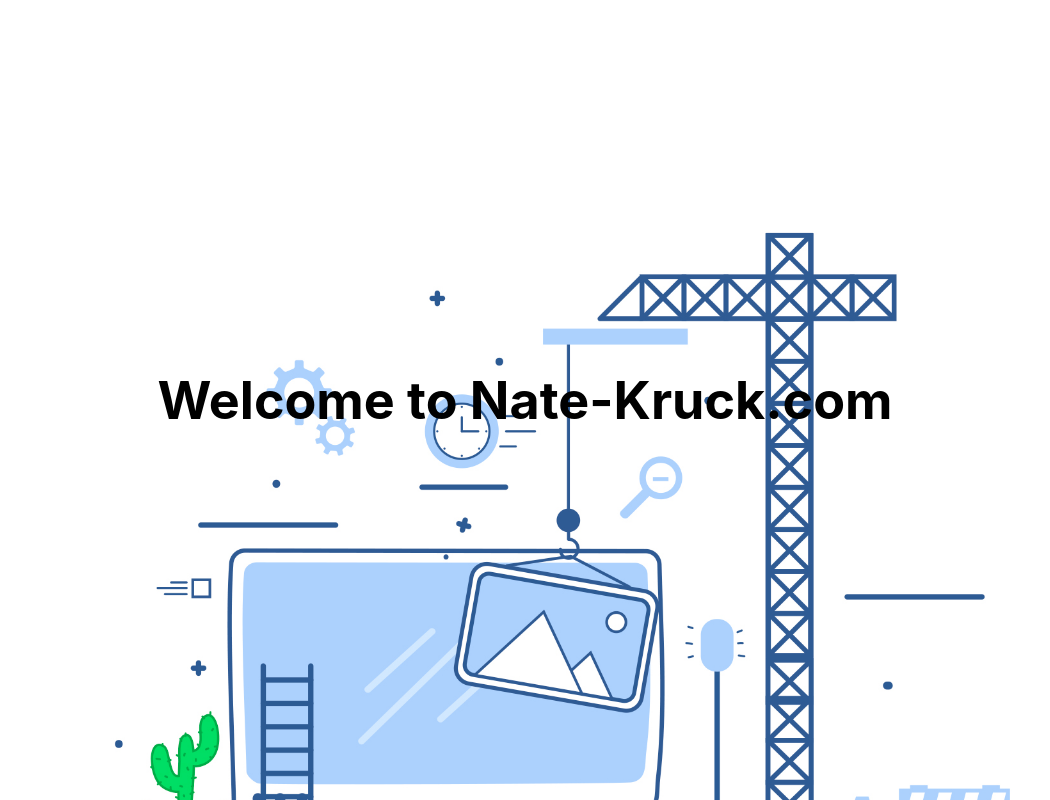
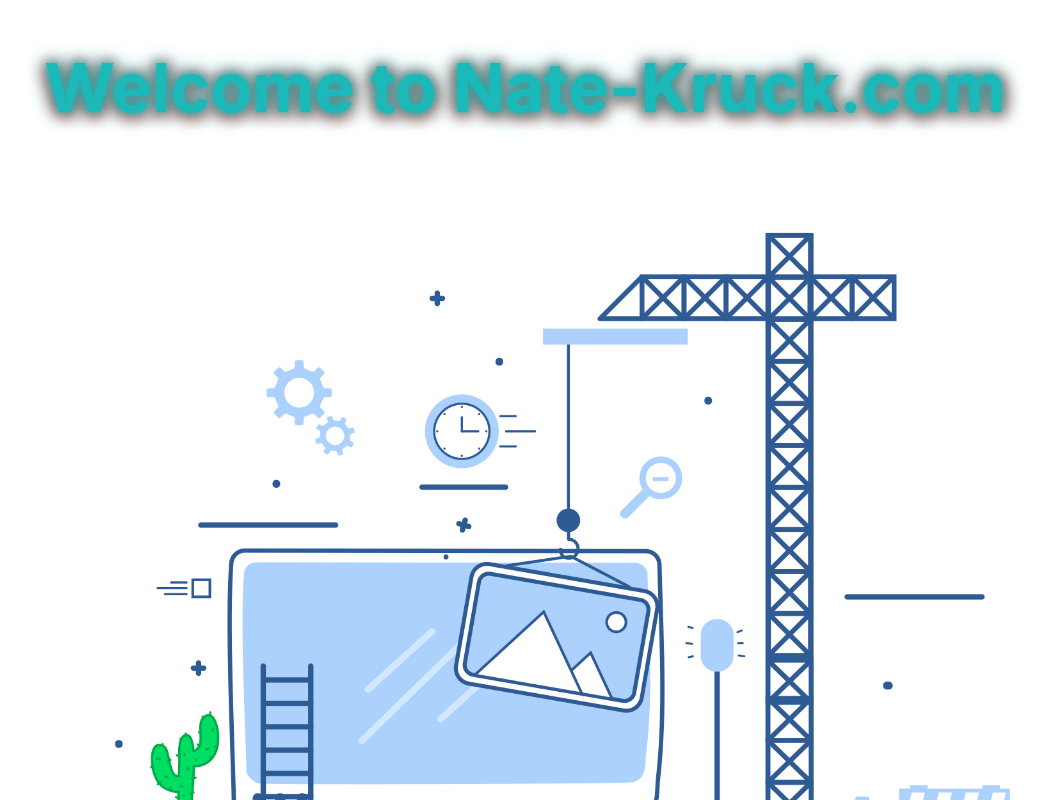
Before and after one commit to Nate-Kruck/nate-kruck2.0, a React (Create React App) app: page / in a window 1280 px wide. Shown: the whole page, without its empty margins (115-1165 px from the left). Built offline with nearby package versions, Linux system fonts and the light colour scheme.

Commit message:
landing page with maintenance background

```diff
--- a/package.json
+++ b/package.json
@@ -6,6 +6,7 @@
     "@testing-library/jest-dom": "^5.11.4",
     "@testing-library/react": "^11.1.0",
     "@testing-library/user-event": "^12.1.10",
+    "node-sass": "4.14.1",
     "react": "^17.0.1",
     "react-dom": "^17.0.1",
     "react-scripts": "4.0.1",
--- a/src/App.css
+++ b/src/App.css
@@ -1,30 +1,3 @@
 .App {
   text-align: center;
 }
-
-@media (prefers-reduced-motion: no-preference) {
-  .App-logo {
-    animation: App-logo-spin infinite 20s linear;
-  }
-}
-
-.App-header {
-  background-image: url(./images/maintenance.jpg);
-  background-size: cover;
-  min-height: 100vh;
-  display: flex;
-  flex-direction: column;
-  align-items: center;
-  justify-content: center;
-  font-size: calc(10px + 2vmin);
-  color: black;
-}
-
-@keyframes App-logo-spin {
-  from {
-    transform: rotate(0deg);
-  }
-  to {
-    transform: rotate(360deg);
-  }
-}
--- a/src/App.js
+++ b/src/App.js
@@ -1,11 +1,14 @@
 import './App.css';
+import './sass/home.scss';
 import Home from './components/home';
 
 function App() {
   return (
       <div className="App">
         <header className="App-header">
-          <Home />
+          <div className="Neon-nate">
+              <Home />
+          </div>
         </header>
       </div>
   );
--- a/src/components/home.jsx
+++ b/src/components/home.jsx
@@ -1,9 +1,14 @@
-import React, { Component } from 'react'
+import React, { Component } from 'react';
+import '../sass/home.scss';
 
 export default class Home extends Component {
     render() {
         return (
-            <h1>Welcome to Nate-Kruck.com</h1>
+            <h1>
+                <span className="flicker">Welcome to </span>
+                <span className="Fast-flicker">Nate-Kruck</span>
+                <span className="flicker">.com</span>
+            </h1>
             )
         }
     }
--- /dev/null
+++ b/src/sass/home.scss
@@ -0,0 +1,189 @@
+$primary-color: #1BBABA;
+$shadow1: #BA1B1B;
+$transparent: rgba(0, 0, 0, 0);
+
+.App-header {
+    color: $primary-color;
+    background-image: url(../images/maintenance.jpg);
+    background-size: cover;
+    min-height: 100vh;
+    display: flex;
+    flex-direction: column;
+    font-size: calc(18px + 2vmin);
+}
+
+.Neon-nate {
+    text-shadow: 0 0 0.2rem $shadow1, 0 0 0.5rem $shadow1,
+        -0.2rem 0.1rem 1rem $shadow1, 0.2rem 0.1rem 1rem $shadow1,
+        0 -0.5rem 2rem $shadow1, 0 0.5rem 3rem $shadow1;
+        animation: shine 3.3s forwards, flicker 3s infinite;
+}
+
+@keyframes blink {
+0%,
+22%,
+36%,
+75% {
+  color: $primary-color;
+  text-shadow: 0 0 0.6rem $primary-color, 0 0 1.5rem $primary-color,
+    -0.2rem 0.1rem 1rem $shadow1, 0.2rem 0.1rem 1rem $shadow1,
+    0 -0.5rem 2rem $transparent, 0 0.5rem 3rem $transparent;
+}
+28%,
+33% {
+  color: $primary-color;
+  text-shadow: none;
+}
+82%,
+97% {
+  color: $transparent;
+  text-shadow: none;
+}
+}
+
+.flicker {
+animation: shine 5s forwards, blink 3s 5s infinite;
+}
+
+.fast-flicker {
+animation: shine 5s forwards, blink 5s 1s infinite;
+}
+
+@keyframes shine {
+0% {
+  color: $primary-color;
+  text-shadow: none;
+}
+100% {
+  color: $primary-color;
+  text-shadow: 0 0 0.6rem $primary-color, 0 0 1.5rem $primary-color,
+    -0.2rem 0.1rem 1rem $shadow1, 0.2rem 0.1rem 1rem $shadow1,
+    0 -0.5rem 2rem $transparent, 0 0.5rem 3rem $transparent;
+}
+}
+
+@keyframes flicker {
+from {
+  opacity: 1;
+}
+
+4% {
+  opacity: 0.9;
+}
+
+6% {
+  opacity: 0.85;
+}
+
+8% {
+  opacity: 0.95;
+}
+
+10% {
+  opacity: 0.9;
+}
+
+11% {
+  opacity: 0.922;
+}
+
+12% {
+  opacity: 0.9;
+}
+
+14% {
+  opacity: 0.95;
+}
+
+16% {
+  opacity: 0.98;
+}
+
+17% {
+  opacity: 0.9;
+}
+
+19% {
+  opacity: 0.93;
+}
+
+20% {
+  opacity: 0.99;
+}
+
+24% {
+  opacity: 1;
+}
+
+26% {
+  opacity: 0.94;
+}
+
+28% {
+  opacity: 0.98;
+}
+
+37% {
+  opacity: 0.93;
+}
+
+38% {
+  opacity: 0.5;
+}
+
+39% {
+  opacity: 0.96;
+}
+
+42% {
+  opacity: 1;
+}
+
+44% {
+  opacity: 0.97;
+}
+
+46% {
+  opacity: 0.94;
+}
+
+56% {
+  opacity: 0.9;
+}
+
+58% {
+  opacity: 0.9;
+}
+
+60% {
+  opacity: 0.99;
+}
+
+68% {
+  opacity: 1;
+}
+
+70% {
+  opacity: 0.9;
+}
+
+72% {
+  opacity: 0.95;
+}
+
+93% {
+  opacity: 0.93;
+}
+
+95% {
+  opacity: 0.95;
+}
+
+97% {
+  opacity: 0.93;
+}
+
+to {
+  opacity: 1;
+}
+}
```
Also changed, not shown: src/css/home.css (deleted, +0 -8 lines), src/sass/dist/_home.css (added), src/sass/dist/home.css (added), 2 other files (tests, documents, lock files or other folders).
